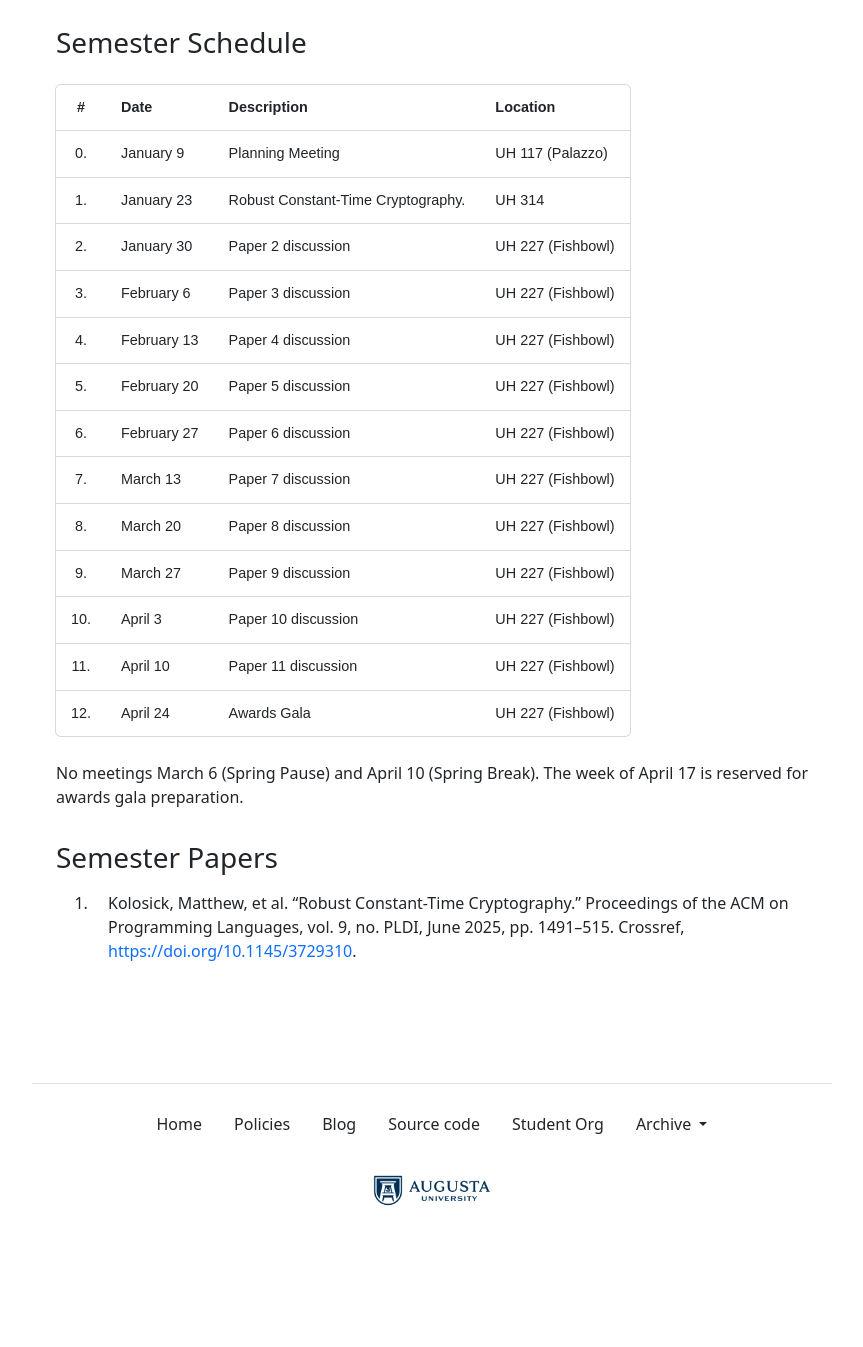
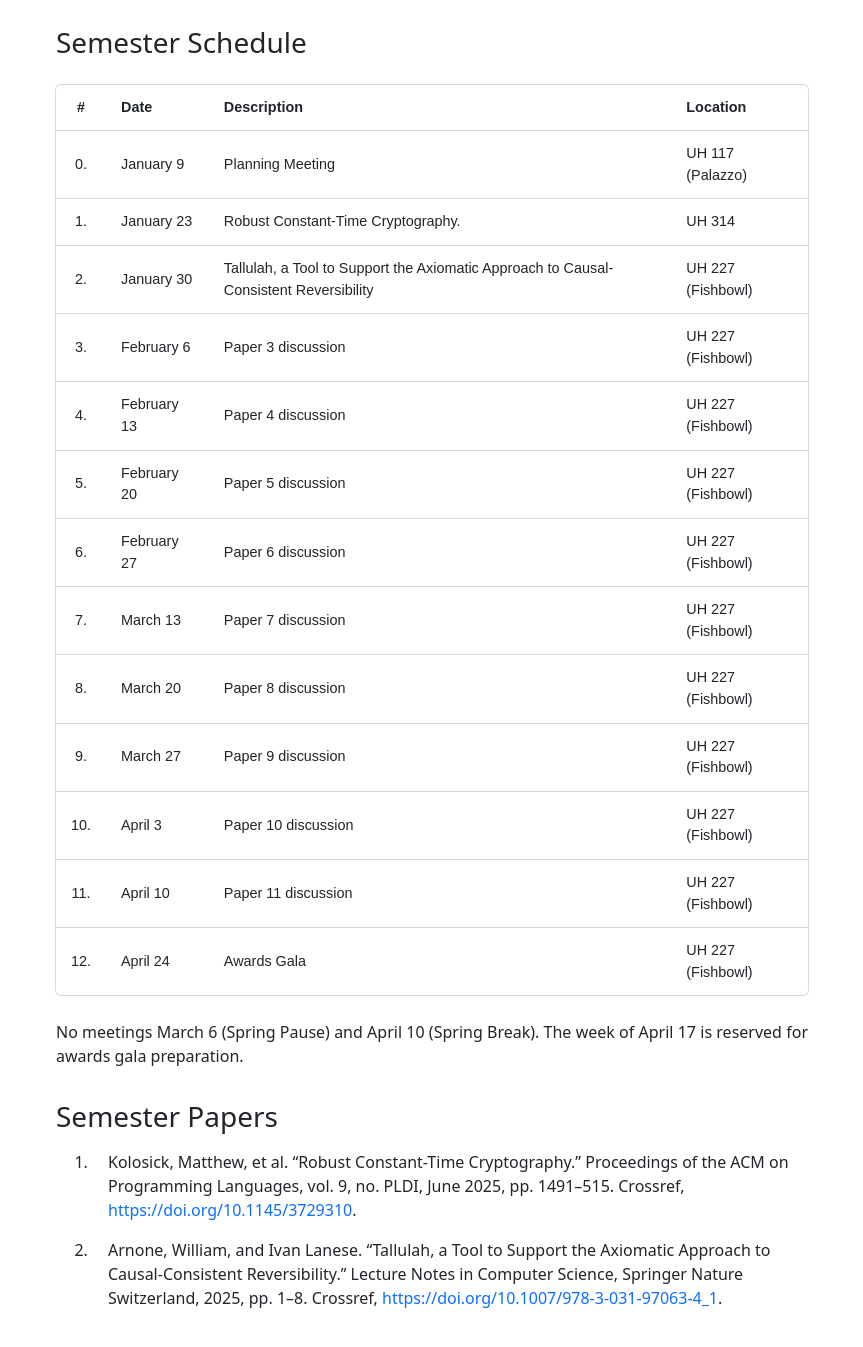
Before and after one commit to the-au-forml-lab/plgroup, a Jekyll site: the page built from docs/index.md, in a window 1280 px wide and 1400 px high, scrolled down 575 px. Shown: the top 1347 px of the window, without its empty margins (208-1071 px from the left). Built offline with Jekyll 4.4.1, drawn with Linux system fonts in a browser that asks for light colours; before the commit the page ends 1832 px from its top, so only the background shows below that.

Commit message:
[create-pull-request] automated change

```diff
--- a/data/history.txt
+++ b/data/history.txt
@@ -58,3 +58,4 @@
 10.1007/978-3-031-91121-7_16
 10.1145/3689798
 10.1145/3729310
+10.1007/978-3-031-97063-4_1
--- a/docs/index.md
+++ b/docs/index.md
@@ -30,7 +30,7 @@ organization.
 |:---:|:------------|:-----------------------------------|:------------------|
 | 0.  | January 9   | Planning Meeting                   | UH 117 (Palazzo)  |
 | 1.  | January 23  | Robust Constant-Time Cryptography. | UH 314            |
-| 2.  | January 30  | Paper 2 discussion                 | UH 227 (Fishbowl) |
+| 2.  | January 30  | Tallulah, a Tool to Support the Axiomatic Approach to Causal-Consistent Reversibility                 | UH 227 (Fishbowl) |
 | 3.  | February 6  | Paper 3 discussion                 | UH 227 (Fishbowl) |
 | 4.  | February 13 | Paper 4 discussion                 | UH 227 (Fishbowl) |
 | 5.  | February 20 | Paper 5 discussion                 | UH 227 (Fishbowl) |
--- a/docs/papers.md
+++ b/docs/papers.md
@@ -1 +1,2 @@
 1. Kolosick, Matthew, et al. “Robust Constant-Time Cryptography.” Proceedings of the ACM on Programming Languages, vol. 9, no. PLDI, June 2025, pp. 1491–515. Crossref, <https://doi.org/10.1145/3729310>.
+1. Arnone, William, and Ivan Lanese. “Tallulah, a Tool to Support the Axiomatic Approach to Causal-Consistent Reversibility.” Lecture Notes in Computer Science, Springer Nature Switzerland, 2025, pp. 1–8. Crossref, <https://doi.org/10.1007/978-3-031-97063-4_1>.
```
